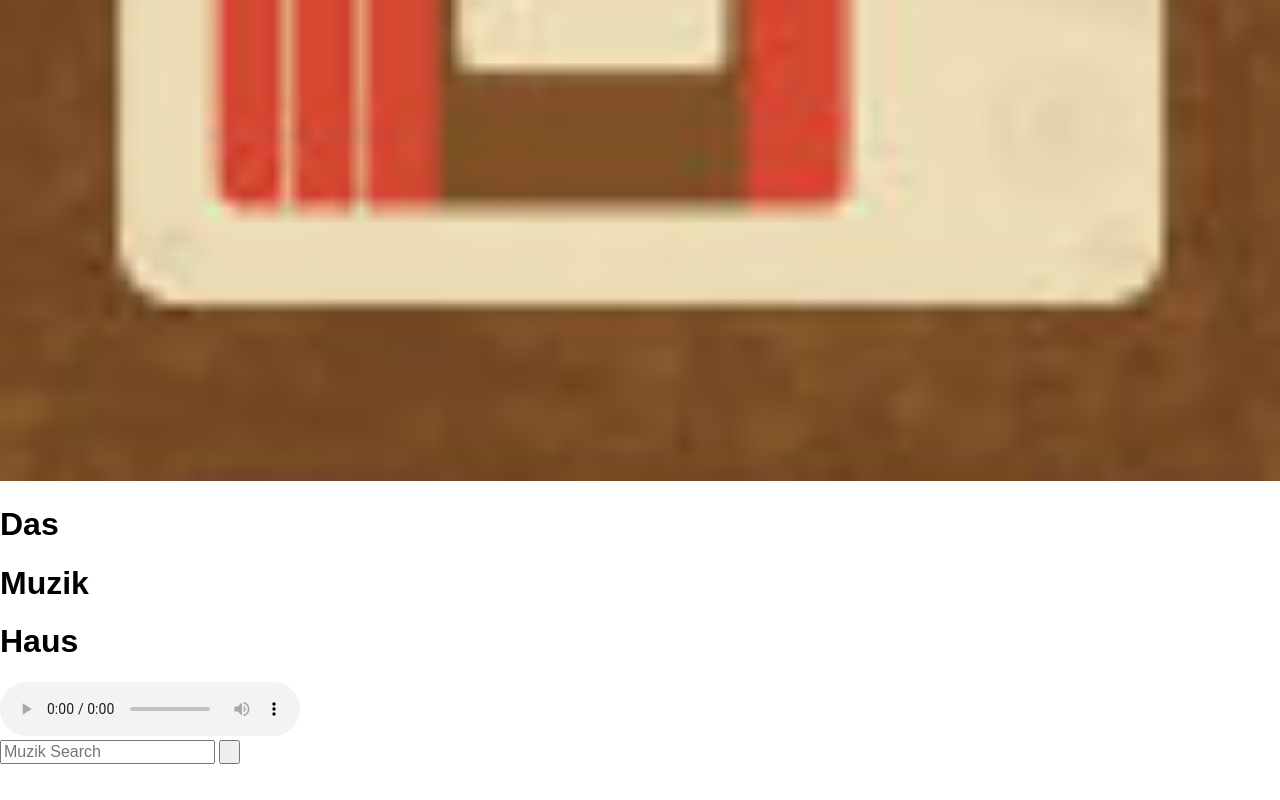
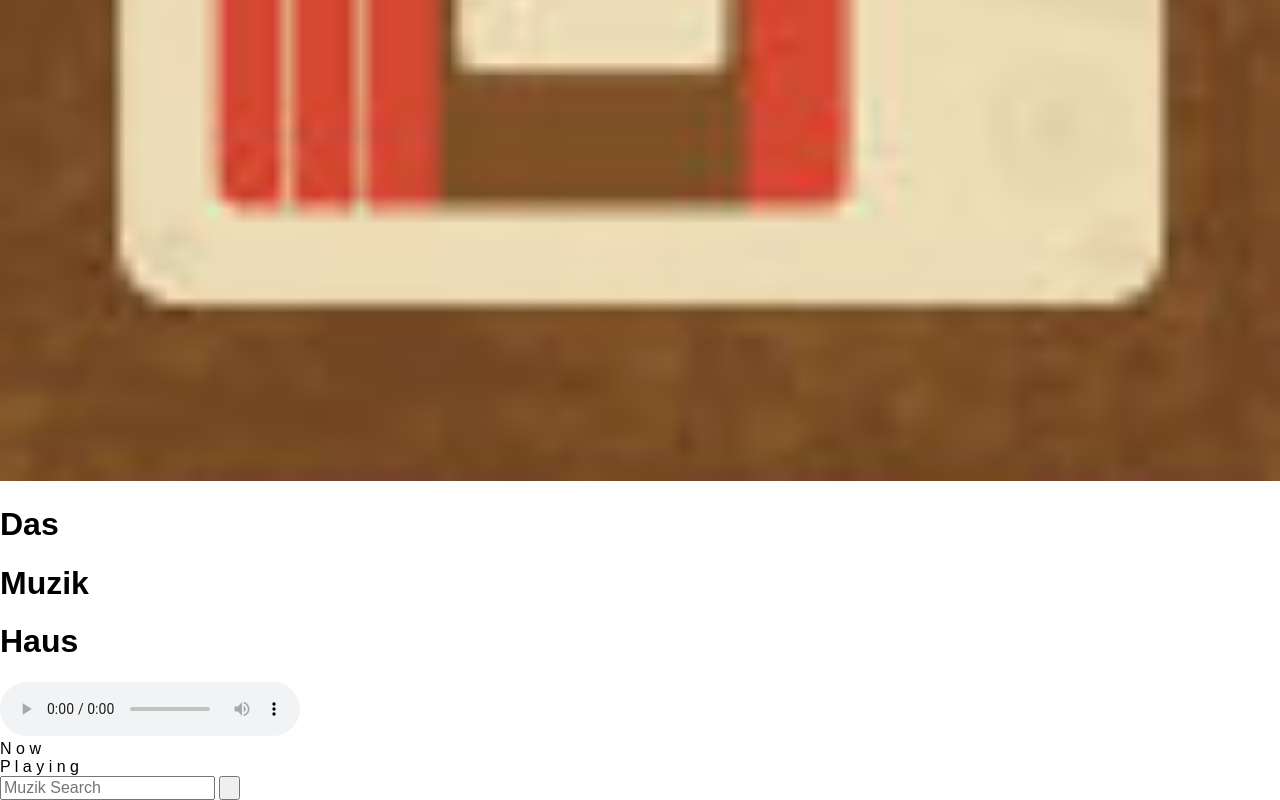
Before and after one commit to steeleio1/soundcloud-music-app-V2, a website with bundled scripts: page app/index.html in a window 1280 px wide. Shown: the part 1476-2276 px from the top of the page. Before the commit the page ends 2240 px from the top, so only its background shows below. Built offline with nearby package versions, Linux system fonts and the light colour scheme; no server answers; files whose address does not match are found by name; a web font is replaced by a local one.

Commit message:
another failed attempt to get the now playing box to work

```diff
--- a/app/index.html
+++ b/app/index.html
@@ -5,7 +5,8 @@
     <meta name="viewport" content="width=device-width, initial-scale=1.0">
     <title>Das Musik Haus</title>
 
-    <link href='https://fonts.googleapis.com/css?family=Slackey' rel='stylesheet' type='text/css'>
+<!--     <link href='https://fonts.googleapis.com/css?family=Slackey' rel='stylesheet' type='text/css'> -->
+    <link href='https://fonts.googleapis.com/css?family=Walter+Turncoat' rel='stylesheet' type='text/css'>
     <link rel="stylesheet" href="css/normalize.css">
     <link rel="stylesheet" href="css/main.css">
   </head>
@@ -35,12 +36,26 @@
         </audio>
       </div>
 
-     <div class="nowplaying">
+     <div class="nowplayingbox">
+          <div class="nowplayingtext">
+            <span>N</span>
+            <span>o</span>
+            <span>w</span>
+           <br>
+            <span>P</span>
+            <span>l</span>
+            <span>a</span>
+            <span>y</span>
+            <span>i</span>
+            <span>n</span>
+            <span>g</span>
+
+          </div>
 <!--       <div class="artist-box2">
 
         <div class="artistinfobox2">
           <div class="artworkbox2">
-           <img src="${data.artwork_url}" style="width: 100%;max-height: 100%">
+           <img src="./images/smiley-face2.png" style="width: 100%;max-height: 100%">
           </div>
 
            <div class="songartistbox2">
--- a/src/js/main.js
+++ b/src/js/main.js
@@ -25,8 +25,9 @@ function getTracks (query) {
 		$(".songtitle").on("click", returnsongs)
 		// $(".artisttitle").on("click", returnsongs)
 		// $(".artworkbox").on("click", returnsongs)
-	// var resultsHTML2 = response.map(addMusicToPage2);
-		// $(".songtitle").on("click", addMusicToPage2)
+	var resultsHTML2 = response.filter(addMusicToPage2);
+		$(".nowplayingbox").append(resultsHTML2)
+		$(".songtitle").on("click", returnsongs)
 });
 
 
@@ -53,8 +54,8 @@ var song =  `    <audio class="audioplayer" controls="controls">
 				 </audio>`;
 $(".audioplayerbox").html(song);
 
-var newartisthtml = addMusicToPage2
-    $(".nowplaying").html(newartisthtml);
+// var newartisthtml = addMusicToPage2
+//     $(".nowplaying").html(newartisthtml);
 }
 
 
@@ -100,7 +101,7 @@ function addMusicToPage2 (data){
 
         <div class="artistinfobox2">
           <div class="artworkbox2">
-			 <img src="${data.artwork_url}" style="width: 100%;max-height: 100%">
+           <img src="./images/smiley-face2.png" style="width: 100%;max-height: 100%">
           </div>
 
            <div class="songartistbox2">
@@ -108,14 +109,13 @@ function addMusicToPage2 (data){
                <span data-stream_url=${data.stream_url}>${data.title}</span>
              </div>
              <hr class="hr2">
-
               <div class="artisttitle2">
                 <span>${data.user.username}</span>
               </div>
            </div>
+        </div>
+      </div>  `
 
-		</div>
-
-	</div> `
+    return html;
     // $(".nowplaying").html(html);
  };
--- a/src/sass/main.scss
+++ b/src/sass/main.scss
@@ -1,7 +1,9 @@
-* {
+/** {
 font-family: 'Slackey', cursive;;
+}*/
+
+*{font-family: 'Walter Turncoat', cursive;
 }
-
 /*dark orange #DB3B2A*/
 /*tan #EDD9B9*/
 /*red #DB3B2A*/
@@ -23,6 +25,8 @@ font-family: 'Slackey', cursive;;
 	margin-top: 20px;
 	flex: 1;
 	background: #F3F0E1;
+/*	background-size: cover;
+	background: url(/images/paper.png) no-repeat center center fixed; */
 }
 /*===========main boxes=====*/
 .leftBox {
@@ -63,6 +67,7 @@ font-family: 'Slackey', cursive;;
 /*	border: solid orange 1px;*/
 	height: 253px;
 	width: 279px;
+	font-weight: bolder;
 }
 
 .leftbottombox {
@@ -159,20 +164,11 @@ button[type="submit"]{
 	 cursor:pointer;
 }
 
-/*// button:hover {
-// 	box-shadow: 15px 15px 15px #DB3B2A;
-// 	transform: scale(1.05);
-// 		transition:all 0.5s linear;
-// }*/
-
-
-
 
 /*/=========audioplayer===============*/
 .audioplayerbox {
 	display: flex;
 	flex-direction: column;
-/*	border-top: solid #DB3B2A 1px;*/
 /*	border: solid red 1px;*/
 	justify-content: center;
 	align-items: center;
@@ -283,23 +279,36 @@ hr.hr1{
 
 /*===========Now Playing=======================*/
 
-.nowplaying {
+.nowplayingbox {
 	display: flex;
-	flex-direction: column;
-	border: solid red 1px;
+	flex-direction: row;
+/*	border: solid red 1px;*/
 	height: 286px;
 	width: 177px;
 	margin-top: 50px;
-/*	box-shadow: 0 4px 8px 0 rgba(0, 0, 0, 0.2),
+	box-shadow: 0 4px 8px 0 rgba(0, 0, 0, 0.2),
 				0 6px 20px 0 #E07B3F;
-*/
+
+}
+
+.nowplayingtext {
+	display: flex;
+	flex-direction: column;
+	align-items: center;
+	justify-content: center;
+/*	border: solid orange 3px;*/
+	text-align: vertical;
+	height: 280px;
+	width: 20px;
+	font-size: 15px;
+	color: #E07B3F;
 }
 
 .artist-box2{
 /*	border: solid red 1px;*/
 	display: flex;
 	flex-direction: column;
-	width: 176px;
+	width: 156px;
 	height: 285px;
 	background: #704323;
 	box-shadow: 0 4px 8px 0 rgba(0, 0, 0, 0.2),
@@ -310,16 +319,16 @@ hr.hr1{
 .artistinfobox2 {
 	display: flex;
 	flex-direction: column;
-	border: solid orange 1px;
+/*	border: solid orange 1px;*/
 	height: 285px;
-	width: 176px;
+	width: 156px;
 }
 
 .artworkbox2 {
 	display: flex;
-	border: solid yellow 1px;
-	width: 175px;
-	height: 175px;
+/*	border: solid yellow 1px;
+*/	width: 156px;
+	height: 156px;
 
 
 }
@@ -327,9 +336,9 @@ hr.hr1{
 
 .songtitle2 {
 	display: flex;
-	border: solid green 1px;
-	height: 70px;
-	width: 174px;
+/*	border: solid green 1px;
+*/	height: 70px;
+	width: 154px;
 	margin-top: 10px;
 	align-items: center;
 /*	padding-left: 5px;*/
@@ -349,9 +358,9 @@ hr.hr2{
 
 .artisttitle2 {
 	display: flex;
-	border: solid blue 1px;
-	height: 50px;
-	width: 174px;
+/*	border: solid blue 1px;
+*/	height: 50px;
+	width: 154px;
 	align-content: center;
 	align-items: center;
 /*	padding-left: 5px;*/
@@ -359,15 +368,3 @@ hr.hr2{
 	font-size: 13px;
 /*	margin-bottom: 8px;*/
 }
-
-
-
-
-/*// .play img {
-//   position : relative;
-//   width : 50px;
-//   height : 50px;
-//   z-index : 100;
-//   margin : 0 0 50px 125px;
-//   opacity : 0.0 ;
-// } */
```
Also changed, not shown: app/images/paper.png (added). Lines whose indentation alone changed are shown as unchanged.
